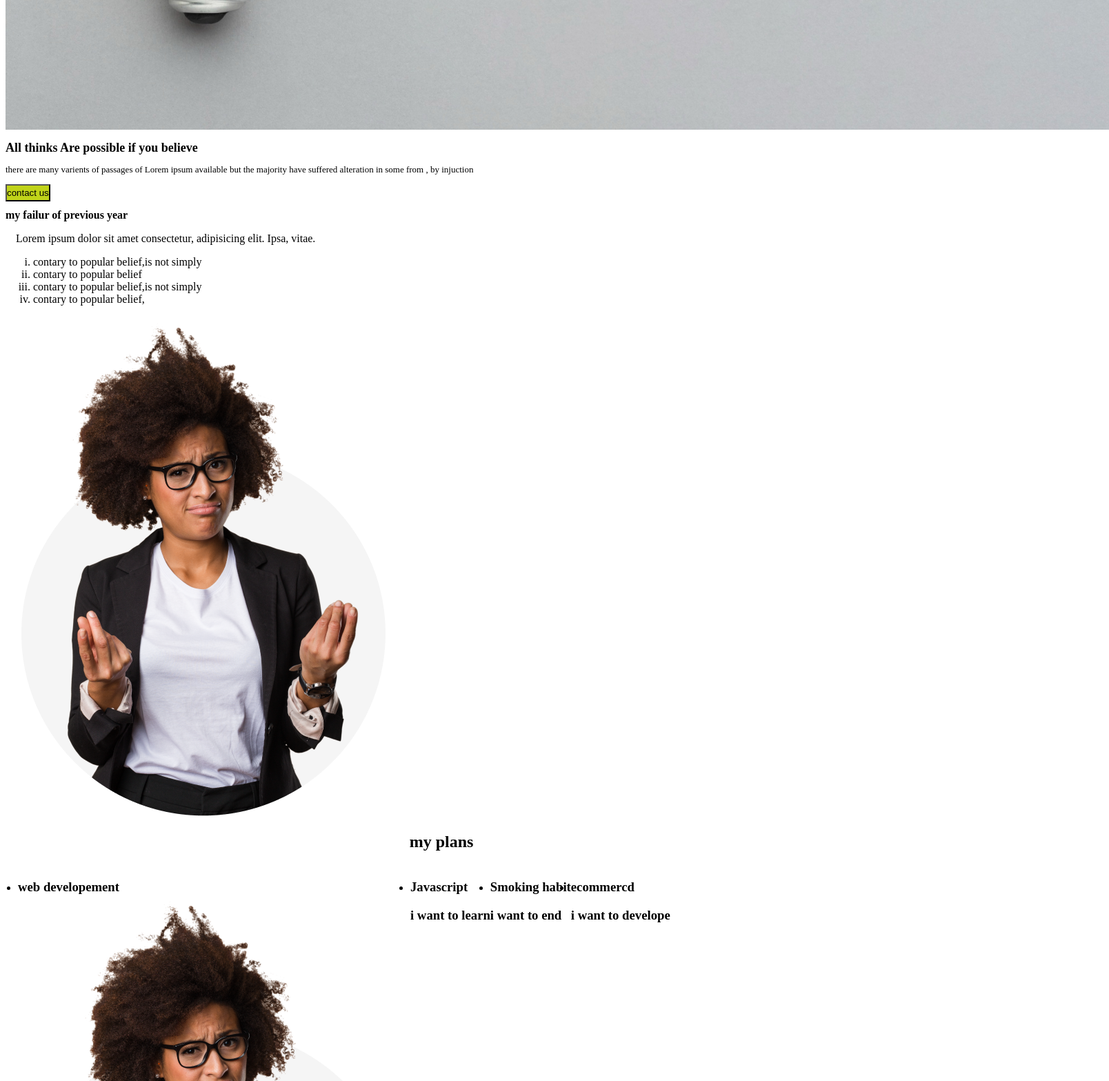
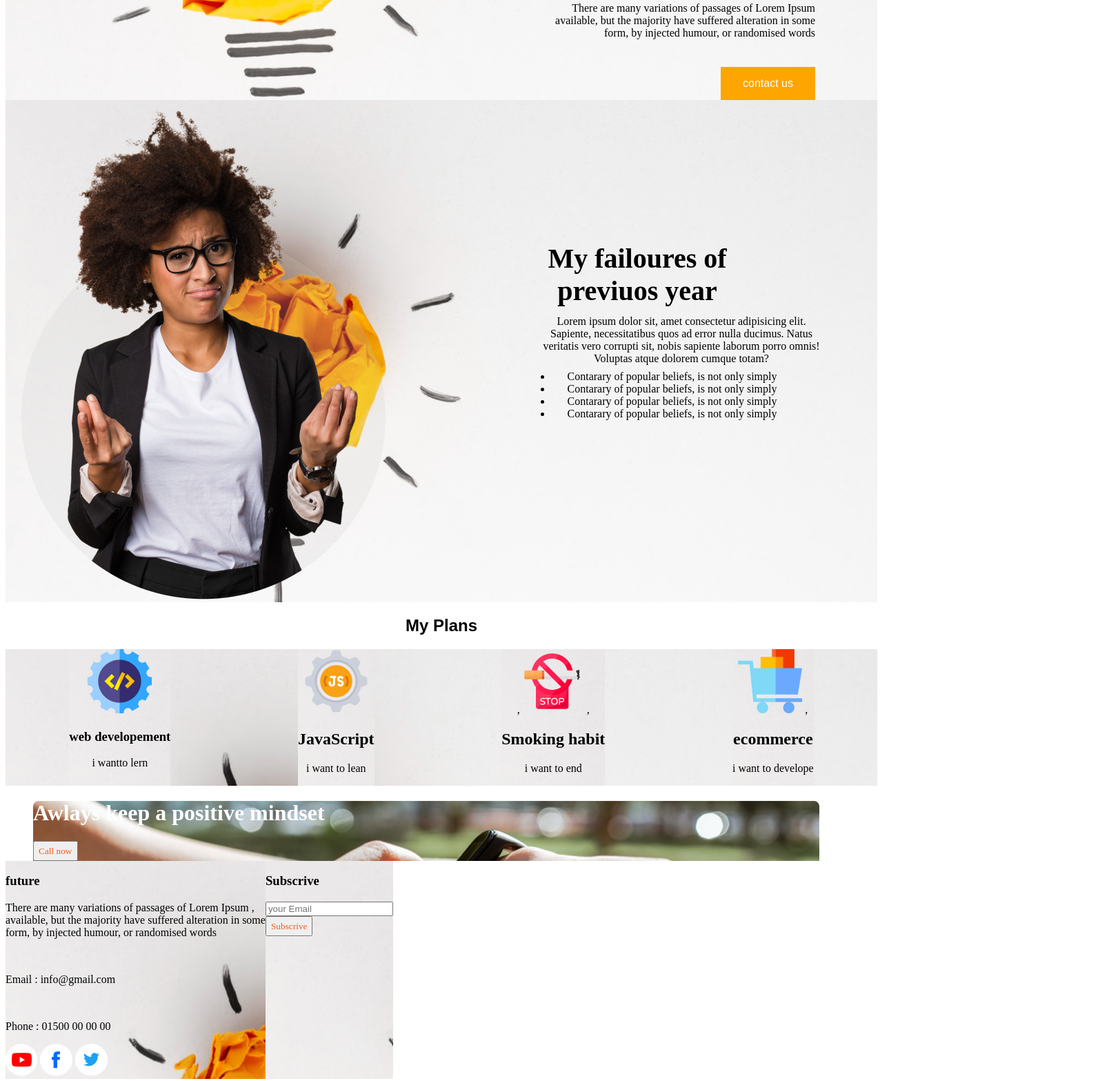
Before and after one commit to im-abid/design, a plain HTML site: page index.html in a window 1280 px wide. Shown: the part 629-2196 px from the top of the page at 69% size, 1608 px wide, since content can reach past the window. Drawn offline with Linux system fonts and the light colour scheme.

Commit message:
zero commit

```diff
--- a/index.html
+++ b/index.html
@@ -1,5 +1,6 @@
 <!DOCTYPE html>
 <html lang="en">
+
 <head>
     <meta charset="UTF-8">
     <meta http-equiv="X-UA-Compatible" content="IE=edge">
@@ -7,79 +8,114 @@
     <title>web practice </title>
     <link rel="stylesheet" href="./style.css">
 </head>
+
 <body>
 
-<div class="cointainer1">
-    <img src="./banner2.png" alt="">
+    <div>
+        <div class="d1">
 
-    <h1 class="tittle1"> All thinks Are possible if you believe
-    </h1>
-    <p class="paragraph1"> there are many varients of passages of Lorem ipsum  available but the majority have suffered alteration in some from , by injuction
+            <h1 class="head1">All things are <br> possible
+                if you <br>believe</h1>
+            <p class="p1">There are many variations of passages
+                of Lorem Ipsum <br>available,
+                but the majority have suffered alteration in some
+                <br>form, by injected humour, or randomised words
+            </p>
 
-    </p>
-    <button class="btn1"> contact us</button>
+            <button class="btn1">contact us</button>
+        </div>
+        <div>
+            <nav class="n2">
+                <nav>
+                    <img src="./person.png" alt="">
+                </nav>
+
+                <nav class="n3">
+                    <h3 class="head3"> My failoures of<br>previuos year</h3>
+                    <p class="p2"> Lorem ipsum dolor sit, amet consectetur adipisicing elit. Sapiente, necessitatibus
+                        quos ad error nulla ducimus. Natus veritatis vero corrupti sit, nobis sapiente laborum porro
+                        omnis! Voluptas atque dolorem cumque totam?</p>
+                    <ul class="">
+                        <li>Contarary of popular beliefs, is not only simply</li>
+                        <li>Contarary of popular beliefs, is not only simply</li>
+                        <li>Contarary of popular beliefs, is not only simply</li>
+                        <li>Contarary of popular beliefs, is not only simply</li>
+                    </ul>
+                </nav>
+
+            </nav>
 
 
         </div>
-<div class="cointainer2">
-    <dib>
-        <h1 class="tittle2"> my failur of previous year</h1>
-        <p class="paragraph2">Lorem ipsum dolor sit amet consectetur, adipisicing elit. Ipsa, vitae.
+    </div>
 
 
-        </p>
-        <ol type="i">
-            <li>contary to popular belief,is not simply</li>
-            <li>contary to popular belief </li>
-            <li>contary to popular belief,is not simply</li>
-            <li>contary to popular belief,</li>
-        </ol>
-    </dib>
-    <dib>
-        <img src="./person.png" alt="">
-    </dib>
-</div>
-<div class="container3">
+    <h2 class="line1"> My Plans</h2>
 
-    <h2 class="tittle3"> my plans</h2>
-   <ul>
-    <li>
-        <h3>web developement<br>
-            <img src="../person.png" alt="" srcset="">
-            <p>i want to start</p></h3>
-    </li>
-    <li>
-        <h3>Javascript<br>
-        <p>i want to learn</p></h3>
 
-    </li>
-    <li>
-        <h3>Smoking habit<br>
-            <p>i want to end</p>
-    </li>
-    <li>
-        <h3>ecommercd<br>
-            <p>i want to develope</p>
-    </li>
-   </ul>
-</div>
-<div class="container4">
-    <h2> Always keepa a positive<br> minset</h2>
-    <button class="btn1"> call us</button>
+    <div class="div3">
+
+
+
+        <div>
+            <img src="./icons/web.png" alt="">
+            <H3>web developement</H3>
+            <p> i wantto lern</p>
 
         </div>
-<div class="container5">
         <div>
-        <h1> future</h1>
-        <p>Lorem ipsum dolor sit amet consectetur adipisicing elit. Vero quis, quam amet dolor nisi dicta, quaerat quidem delectus doloremque reiciendis eligendi deserunt mollitia voluptas adipisci qui perspiciatis ipsa, similique laboriosam?
+            <img src="icons/js.png" alt="">
+            <h2>JavaScript</h2>
+            <p> i want to lean</p>
 
-        </p>
         </div>
         <div>
-        <h4>svbscrive</h4>
-    <textarea placeholder="enter your mail"></textarea>
+            ,<img src="icons/smoke.png" alt="">
+            ,<h2>Smoking habit</h2>
+            <p> i want to end</p>
+
+        </div>
+        <div>
+            <img src="/icons/ecom.png" alt="">
+            ,<h2>ecommerce</h2>
+            <p> i want to develope</p>
+
         </div>
     </div>
 
+    <div class="div4">
+
+        <p class="l4">
+        <h1 class="head2">Awlays keep a
+            positive mindset</h1>
+        </p>
+        <button class="btn2">
+            Call now
+        </button>
+    </div>
+    <section>
+    <div>
+        <h3>future</h3>
+        <p>There are many variations of passages of Lorem Ipsum ,<br> available, but the majority have suffered alteration in some <br> form, by injected humour, or randomised words</p>
+        <br>
+        <p>Email : info@gmail.com</p><br>
+        <p>Phone : 01500 00 00 00</p>
+        <a href=""><img src="./icons/youtube.png" alt=""></a>
+        <a href=""><img src="./icons/fb.png" alt=""></a>
+        <a href=""><img src="./icons/twitter.png" alt=""></a>
+    </div>
+    <div>
+        <h3>Subscrive</h3>
+        <input type="emal" placeholder="your Email"></input><br>
+        <button class="btn2">Subscrive</button>
+    </div>
+    </section>
+
+
+
+
+
+
 </body>
+
 </html>
--- a/style.css
+++ b/style.css
@@ -1,72 +1,183 @@
-.container1{
-   display: inline;
-   background-image: url(./banner2.png);
+.d1 {
+    text-align: right;
+    margin-right: 90px;
+    margin-top: 120px;
+    padding-top: 200px;
+    padding-right: 00px;
+}
+
+.head1 {
+
+
+
+    font-family: 'Work Sans';
+    font-style: normal;
+    font-weight: 700;
+    font-size: 65px;
+
+    text-align: right;
 
 }
-.tittle1 {
-    font-size: large;
-    font-style: normal;
-    text-align: left;
-    margin: 5px , 5px;
 
+.p1 {
+    font-family: 'Work Sans';
+    text-align: right;
+
+    height: 78px;
+
+    margin: top 468px;
+    margin: bottom 262px;
+    margin: left 87px;
+    margin: right 230p;
 }
-.paragraph1{
-    font-size: small;
-    text-align: left ;
 
-}
-.btn1{
-    background-color: rgb(192, 211, 25);
-    text-decoration-color: black;
-    padding-inline:0px ;
+/* There are many variations of passages of Lorem Ipsum available, but the majority have suffered alteration in some form, by injected humour, or randomised words */
 
-}
-.container2{
-    display: flex;
-    margin: 15px, 25px;
+/*.b1
+ {
+    color: rgb(243, 249, 255);
 
-}
-.tittle2{
-    font-size: medium;
-    text-decoration-color: black;
-}
-.paragraph2{
-    text-align: left;
-    margin-left: 15px;
+    border-right: 110px margin-right; 110px;
+    background: #fd6e0a;
+    padding: 10px, 30px;
+    margin: 40px, 35px;
+}*/
 
 
+
+
+.n2 {
+    text-align: center;
+    display: flex;
+    background-size: 900px, 300px;
 }
-.tittle3{
-    text-align: center;
-    text-decoration-color: black;
+
+.p2 {
+    position: absolute;
+    width: 416px;
+    height: 104px;
+    left: 780px;
+    top: 1070px;
+
+    font-family: 'Work Sans';
+    font-style: normal;
+    font-weight: 400;
+    font-size: 16px;
+
+
 
 
 
 }
-/*container3*/
-ul{
-    display: flex;
-    padding: 3px;
-    margin-left: 15px;
-    margin-right: 15px;
+
+.head3 {
+    position: absolute;
+    width: 288px;
+    height: 94px;
+    left: 780px;
+    top: 940px;
+
+
+    font-family: 'Work Sans';
+    font-style: normal;
+    font-weight: 700;
+    font-size: 40px;
+    line-height: 47px;
+
 }
-.container5{
-    background-color: black;
 
+ul {
+    position: absolute;
+    width: 349px;
+    height: 162px;
+    left: 760px;
+    top: 1150px;
+}
+
+.n3 {
+    text-align: center;
+    margin: top 1178px;
+    margin: right 322px;
+    margin: left 860px;
+
+    border: 416px, 400px;
+}
+
+.line1 {
+    text-align: center;
+    font-family: sans-serif;
+}
+
+.div3 {
     display: flex;
 
-}
-button{
-    background-color: aliceblue;
-    text-decoration-color: crimson;
-    padding: 3px;
-    margin-right: 30px;
+
+    text-align: center;
+    justify-content: space-around;
+
 
 }
-.container4{
-  margin: auto;
 
-  background-image: url(./gradient3.png);
-  background-image: url(./watch.png);
+
+
+div {
+    background-image: url(./banner1.png);
+
+    background-repeat: no-repeat;
+    border: 1600px, 808px;
+}
+
+.btn1 {
+    background-color: orange;
+    /* Green */
+    border: none;
+    color: white;
+    padding: 15px 32px;
+    text-align: center;
+    text-decoration: none;
+    display: inline-block;
+    font-size: 16px;
+}
+
+.div4 {
+    background-image: url(./watch.png);
+    background-repeat: no-repeat;
+    margin-left: 40px;
+    margin: right 230px;
+    margin: top 1100px;
+
+
 
 }
+
+.btn2 {
+    font-family: 'Work Sans';
+    font-style: normal;
+    line-height: 23px;
+    text-align: center;
+    color: #F15B22;
+
+
+
+}
+
+.head2 {
+
+    color: #FFFFFF;
+    margin: left 64px;
+}
+
+.l4 {
+    margin: left 64px;
+}
+.plast{
+
+    color: #F8F8F8
+}
+.div5{
+    background-color: black;
+    display: flex;
+}
+section{
+    display: flex;
+}
```
Also changed, not shown: banner1.png (added), icons/banner/banner2.png (added), icons/banner/banner3.png (added), icons/ecom.png (added), icons/fb.png (added), icons/js.png (added), icons/smoke.png (added), icons/twitter.png (added), icons/web.png (added), icons/youtube.png (added). Lines whose indentation alone changed are shown as unchanged.
